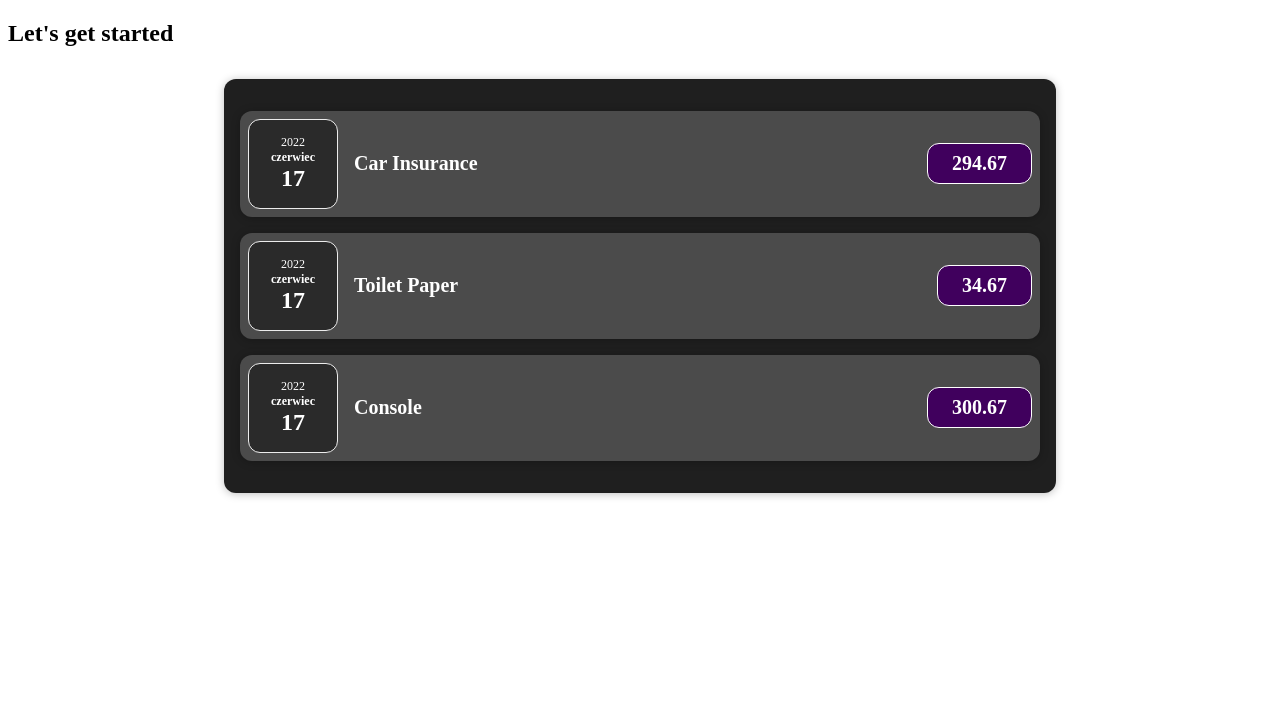
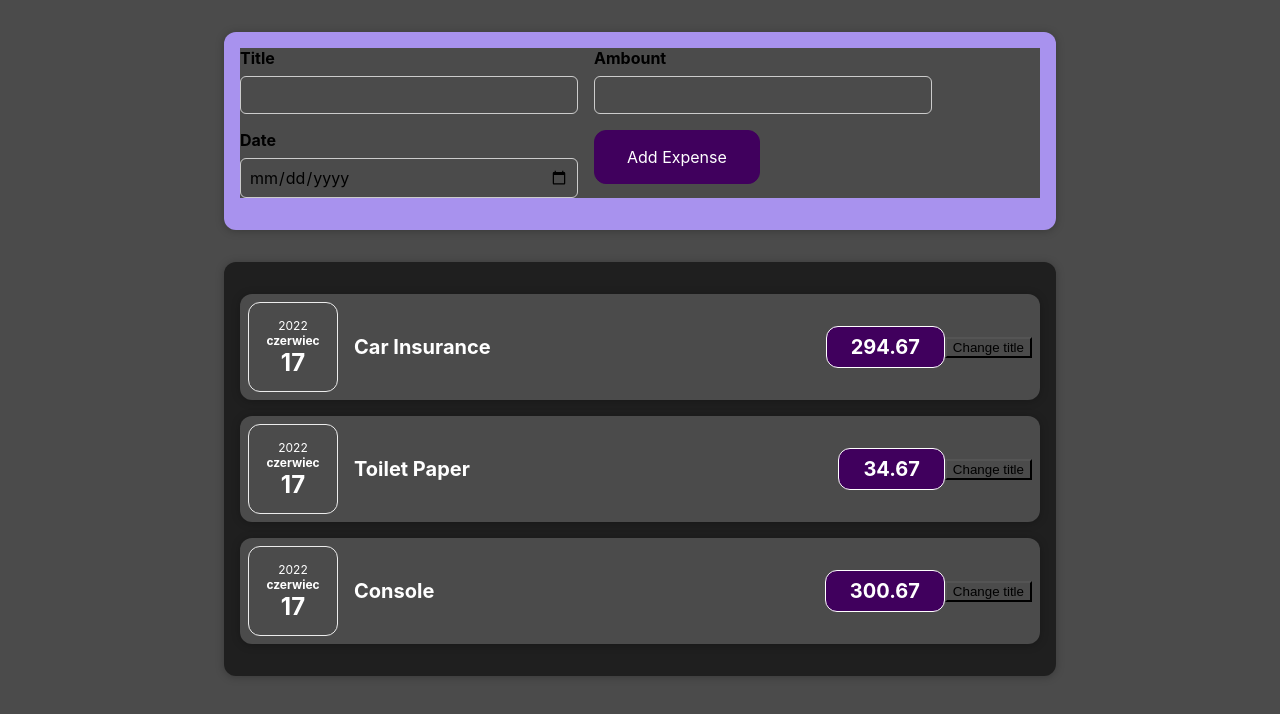
Before and after one commit to Blejn/Task-manager-app, a React (Create React App) app: page / in a window 1280 px wide. Shown: the top 714 px of the page. Built offline with nearby package versions, Linux system fonts and the light colour scheme.

Commit message:
Formularz

```diff
--- a/src/App.js
+++ b/src/App.js
@@ -1,5 +1,6 @@
 import Expenses from "./components/Expenses/Expenses";
-
+import './index.css';
+import NewExpense from "./components/NewExpense/NewExpense";
 
 const App= () =>{
   const expenses=[
@@ -23,8 +24,9 @@
 
   return (
     <div className="App">
-      <h2>Let's get started</h2>
+      <NewExpense/>
       <Expenses items= {expenses}/>
+
 
     </div>
   );
--- a/src/components/Expenses/ExpenseDate.css
+++ b/src/components/Expenses/ExpenseDate.css
@@ -4,7 +4,7 @@
     width: 5.5rem;
     height: 5.5rem;
     border: 1px solid #ececec;
-    background-color: #2a2a2a;
+    background-color: #4b4b4b;
     color: white;
     border-radius: 12px;
     align-items: center;
--- a/src/components/Expenses/Expenseltem.js
+++ b/src/components/Expenses/Expenseltem.js
@@ -1,8 +1,15 @@
+import React,{useState} from 'react';
 import ExpenseDate from './ExpenseDate';
 import './ExpenseItem.css';
 import Card from'../UI/Card';
 
 const ExpenseItem=(props)=>{
+   const [title,setTitle]= useState(props.title);
+
+
+     const clickHandler=()=>{
+     setTitle("Updated");
+     };
 
 
     return (
@@ -11,10 +18,11 @@
      <ExpenseDate date={props.date}/>
        <div className='expense-item_description'>
            <h2>
-            {props.title}
+            {title}
            </h2>
            <div className='expense-item_price'>{props.amount}</div>
        </div>
+       <button onClick={clickHandler}>Change title</button>
    </Card>
     );
 
--- /dev/null
+++ b/src/components/NewExpense/ExpenseForm.css
@@ -0,0 +1,26 @@
+.new-expense__controls {
+    display: flex;
+    flex-wrap: wrap;
+    gap: 1rem;
+    margin-bottom: 1rem;
+    text-align: left;
+}
+
+.new-expense__control label {
+    font-weight: bold;
+    margin-bottom: 0.5rem;
+    display: block;
+}
+
+.new-expense__control input {
+    font: inherit;
+    padding: 0.5rem;
+    border-radius: 6px;
+    border: 1px solid #ccc;
+    width: 20rem;
+    max-width: 100%;
+}
+
+.new-expense__actions {
+    text-align: right;
+}
--- /dev/null
+++ b/src/components/NewExpense/ExpenseForm.js
@@ -0,0 +1,23 @@
+import React from "react";
+import './ExpenseForm.css';
+
+const ExpenseForm=()=>{
+    return <form className="new-expense__controls">
+   <div className="new-expense__control">
+    <label>Title</label>
+    <input type='text'/>
+   </div>
+   <div className="new-expense__control">
+    <label>Ambount</label>
+    <input type='number' min="0.01" step="0.01"/>
+   </div>
+   <div className="new-expense__control">
+    <label>Date</label>
+    <input type='date' min="2022-06-16" max="2023-01-01"/>
+   </div>
+   <div className="new-expense__actions">
+    <button type="submit">Add Expense</button>
+   </div>
+    </form>
+}
+export default ExpenseForm
--- /dev/null
+++ b/src/components/NewExpense/NewExpense.css
@@ -0,0 +1,38 @@
+.new-expense {
+    background-color: #a892ee;
+    padding: 1rem;
+    margin: 2rem auto;
+    width: 50rem;
+    max-width: 95%;
+    border-radius: 12px;
+    text-align: center;
+    box-shadow: 0 1px 8px rgba(0, 0, 0, 0.25);
+}
+
+.new-expense button {
+    font: inherit;
+    cursor: pointer;
+    padding: 1rem 2rem;
+    border: 1px solid #40005d;
+    background-color: #40005d;
+    color: white;
+    border-radius: 12px;
+    margin-right: 1rem;
+}
+
+.new-expense button:hover,
+.new-expense button:active {
+    background-color: #510674;
+    border-color: #510674;
+}
+
+.new-expense button.alternative {
+    color: #220131;
+    border-color: transparent;
+    background-color: transparent;
+}
+
+.new-expense button.alternative:hover,
+.new-expense button.alternative:active {
+    background-color: #ddb3f8;
+}
--- /dev/null
+++ b/src/components/NewExpense/NewExpense.js
@@ -0,0 +1,13 @@
+import React from "react";
+import './NewExpense.css';
+import ExpenseForm from "./ExpenseForm";
+
+
+const NewExpense=()=>{
+return <div className="new-expense">
+    <ExpenseForm/>
+</div>
+
+
+};
+export default NewExpense
--- a/src/index.css
+++ b/src/index.css
@@ -8,6 +8,7 @@
     sans-serif;
   -webkit-font-smoothing: antialiased;
   -moz-osx-font-smoothing: grayscale;
+  background-color: #3f3f3f;
 
 }
 
```
